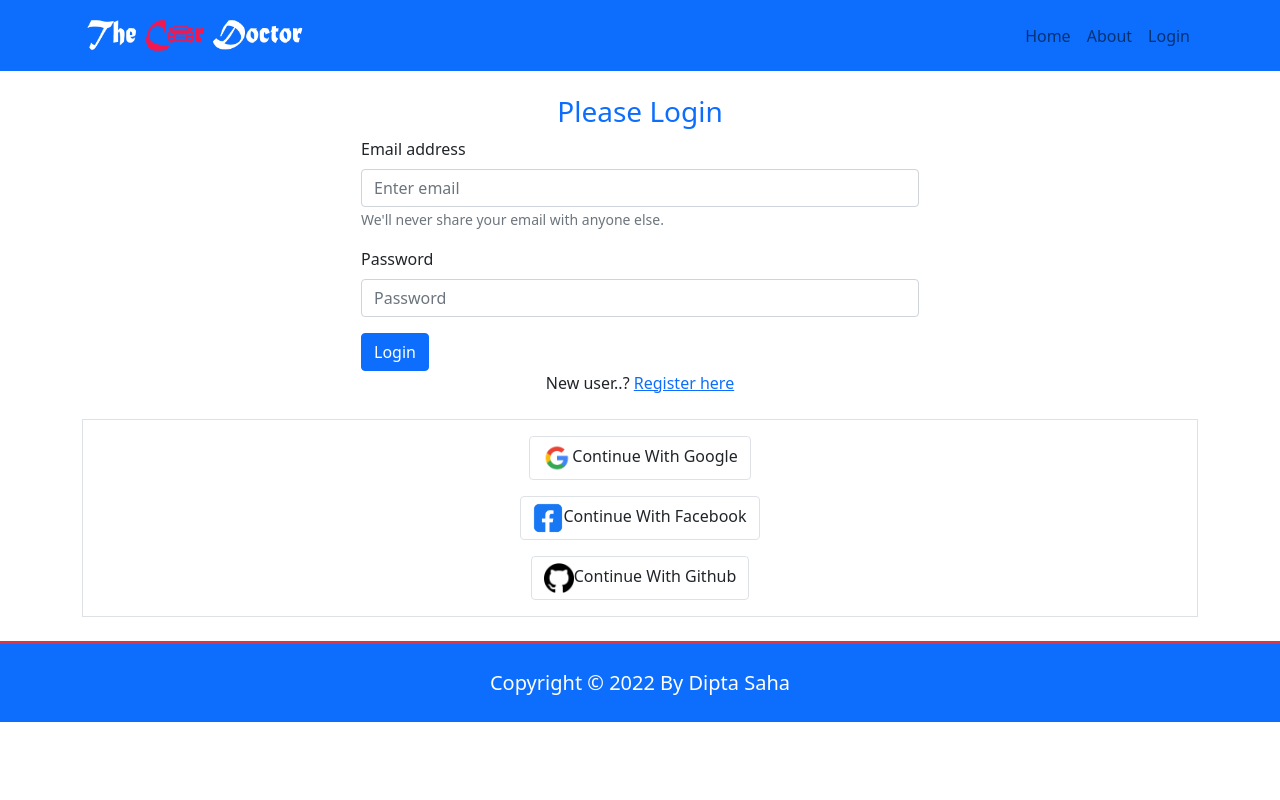
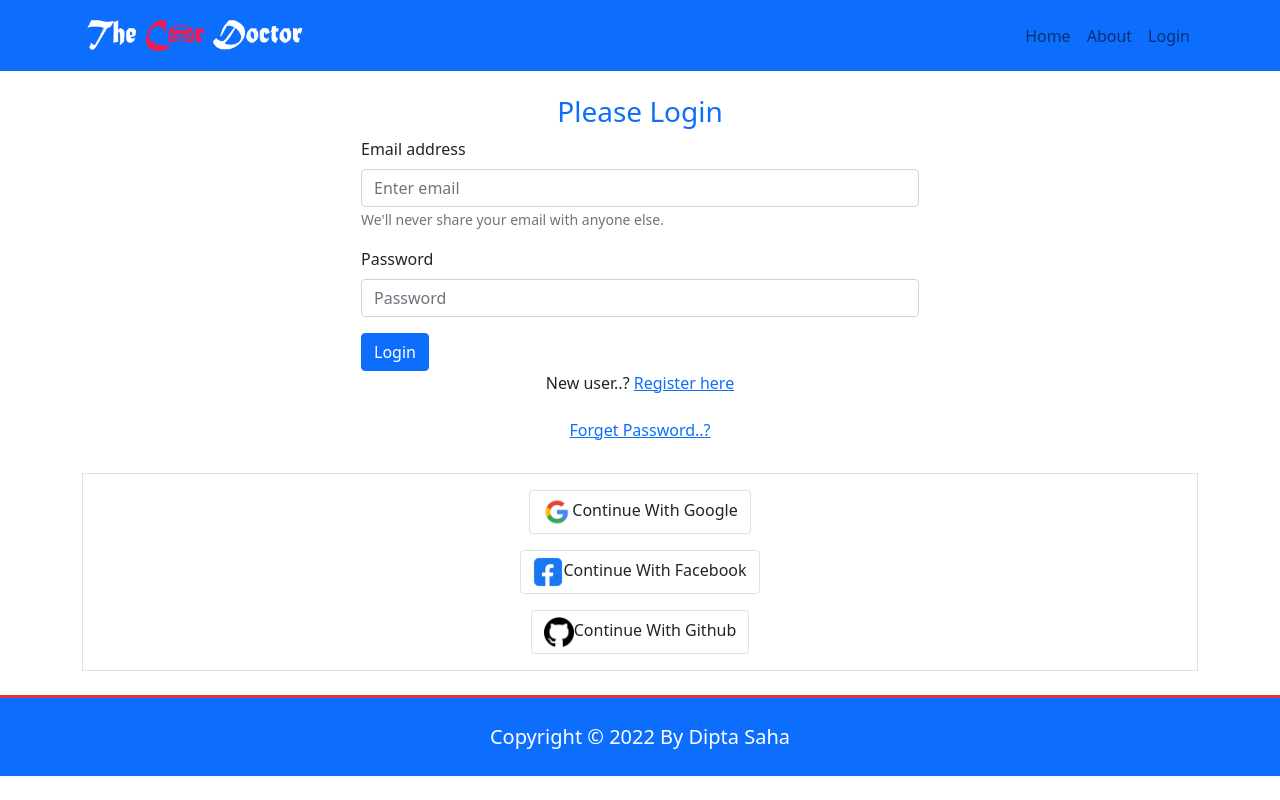
Before and after one commit to diptasahacse/react-recap-with-responsive-website-module-60, a React (Create React App) app: page /login in a window 1280 px wide. Built offline with nearby package versions, Linux system fonts and the light colour scheme; no server answers.

Commit message:
install toast and use it

```diff
--- a/package.json
+++ b/package.json
@@ -14,6 +14,7 @@
     "react-firebase-hooks": "^5.0.3",
     "react-router-dom": "^6.3.0",
     "react-scripts": "5.0.1",
+    "react-toastify": "^8.2.0",
     "web-vitals": "^2.1.4"
   },
   "scripts": {
--- a/src/Pages/Login/Login.js
+++ b/src/Pages/Login/Login.js
@@ -1,10 +1,12 @@
 import React, { useRef } from 'react';
 import { Button, Container, Form } from 'react-bootstrap';
-import { useAuthState, useSignInWithEmailAndPassword } from 'react-firebase-hooks/auth';
+import { useAuthState, useSendPasswordResetEmail, useSignInWithEmailAndPassword } from 'react-firebase-hooks/auth';
 import { Link, useLocation, useNavigate } from 'react-router-dom';
 import auth from '../../firebase.init';
 import Social from '../Social/Social';
-
+import { ToastContainer, toast } from 'react-toastify';
+  import 'react-toastify/dist/ReactToastify.css';
+import Loading from '../Shared/Loading/Loading';
 const Login = () => {
     const emailRef = useRef('')
     const passwordRef = useRef('')
@@ -18,8 +20,15 @@ const Login = () => {
         signInWithEmailAndPassword, user1, loading, error
     ] = useSignInWithEmailAndPassword(auth);
 
+    const [sendPasswordResetEmail, sending, passReseterror] = useSendPasswordResetEmail(
+        auth
+      );
+
     const [user] = useAuthState(auth)
 
+    if(sending || loading){
+        return <Loading></Loading>
+    }
 
     const loginSubmitHandler = (event) => {
         event.preventDefault()
@@ -35,6 +44,13 @@ const Login = () => {
     }
     if (error) {
         errorMessage = <p className='text-danger'>{error.message}</p>
+    }
+    const resetPassHandler = async() =>{
+        const email = emailRef.current.value;
+        await sendPasswordResetEmail(email);
+          toast('Sent email');
+
+
     }
     return (
 
@@ -69,6 +85,10 @@ const Login = () => {
             <div className='text-center'>
                 <p>New user..? <Link to='/register'>Register here</Link> </p>
             </div>
+            <div className='text-center'>
+                <button className='btn btn-link' onClick={resetPassHandler}>Forget Password..?</button>
+            </div>
+            <ToastContainer />
             <Social></Social>
         </Container>
     );
```
Also changed, not shown: 1 other file (tests, documents, lock files or other folders).
